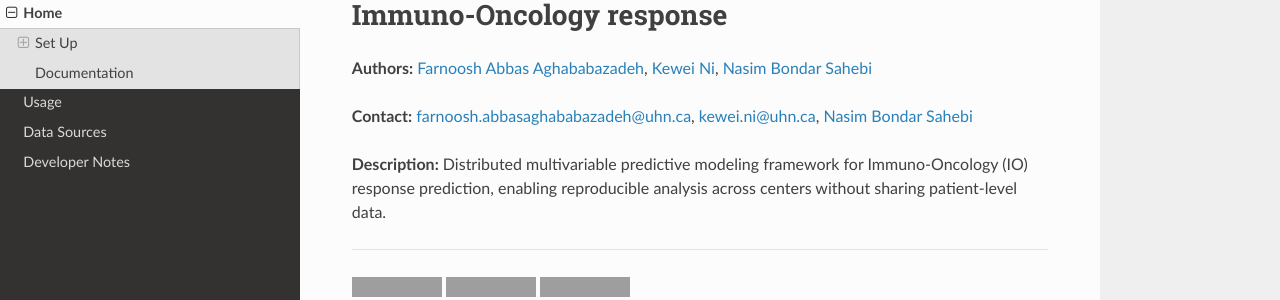
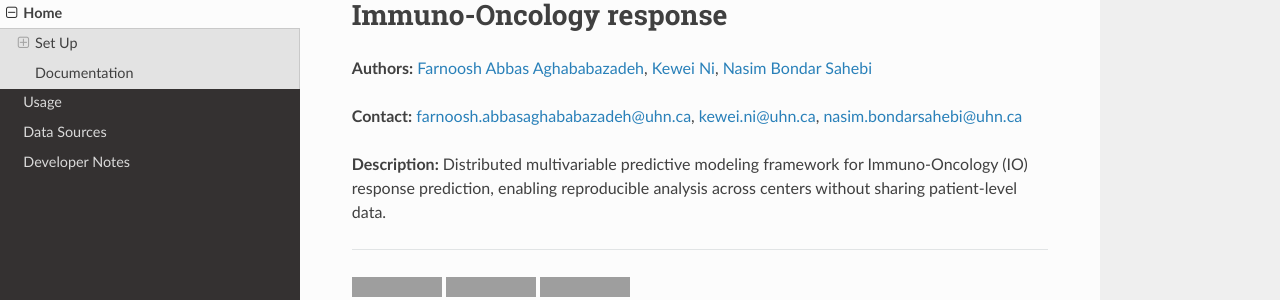
Before and after one commit to bhklab/PredictIO-MV-Dist, an MkDocs documentation site: the page built from docs/README.md, in a window 1280 px wide and 1099 px high, cut to the strip 140-440 px from the top of the window. Built offline with MkDocs 1.6.1, drawn with Linux system fonts in a browser that asks for light colours; nearby versions of some CDN libraries; grey boxes are pictures that could not be loaded.

Commit message:
update list of contributors

```diff
--- a/docs/README.md
+++ b/docs/README.md
@@ -2,7 +2,7 @@
 
 **Authors:** [Farnoosh Abbas Aghababazadeh](https://github.com/RibaA), [Kewei Ni](https://github.com/Nicole9801), [Nasim Bondar Sahebi](https://github.com/sogolsahebi)
 
-**Contact:** [farnoosh.abbasaghababazadeh@uhn.ca](mailto:farnoosh.abbasaghababazadeh@uhn.ca), [kewei.ni@uhn.ca](mailto:kewei.ni@uhn.ca), [Nasim Bondar Sahebi](nasim.bondarsahebi@uhn.ca)
+**Contact:** [farnoosh.abbasaghababazadeh@uhn.ca](mailto:farnoosh.abbasaghababazadeh@uhn.ca), [kewei.ni@uhn.ca](mailto:kewei.ni@uhn.ca), [nasim.bondarsahebi@uhn.ca](nasim.bondarsahebi@uhn.ca)
 
 **Description:** Distributed multivariable predictive modeling framework for Immuno-Oncology (IO) response prediction, enabling reproducible analysis across centers without sharing patient-level data.
 
```
